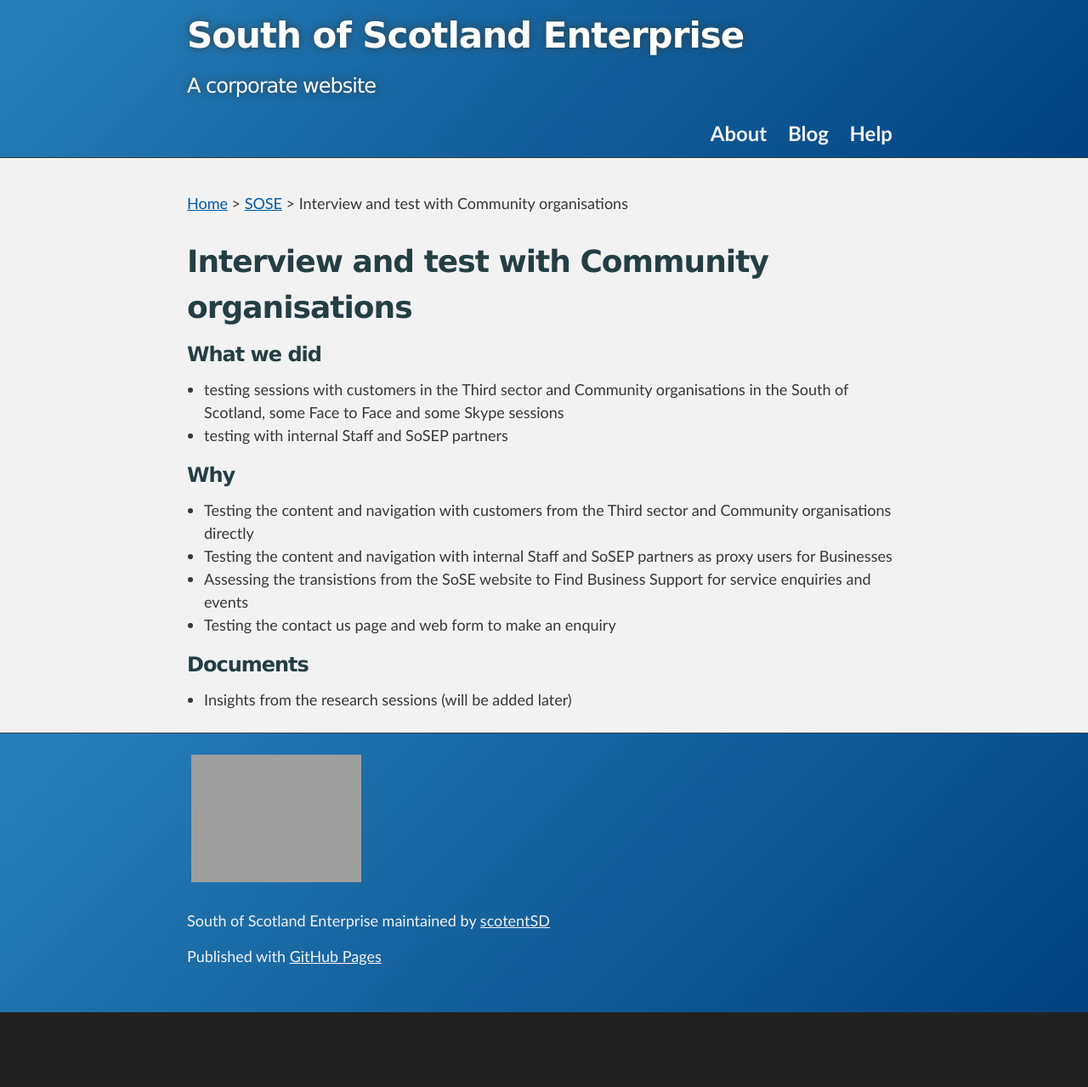
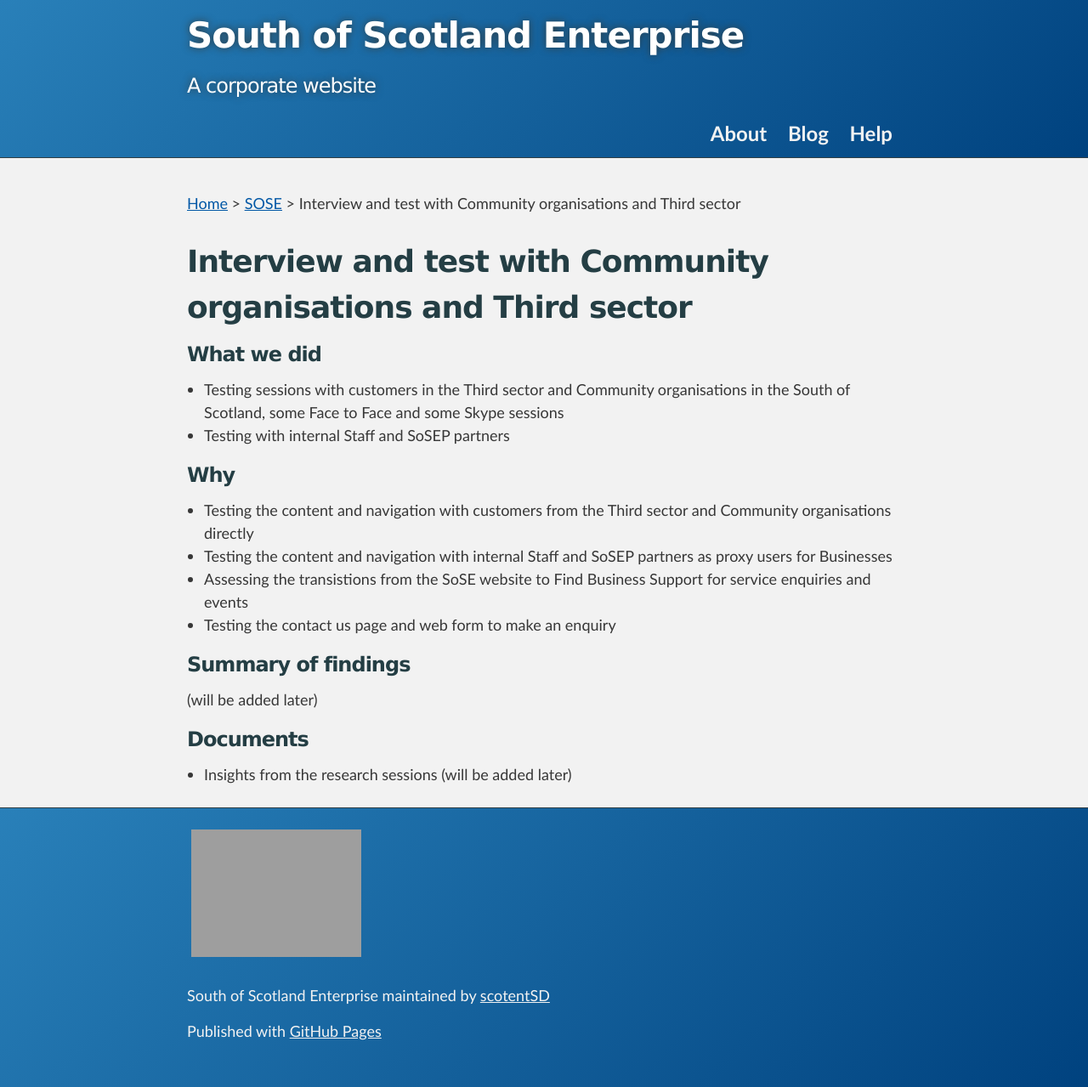
Before and after one commit to scotentSD/SOSE, a Jekyll site: the page built from _posts/2020-02-17-sosF2F-17-02-2020.md, in a window 1280 px wide. Shown: the whole page at 85% size. Built offline with Jekyll 4.4.1, drawn with Linux system fonts in a browser that asks for light colours; before the commit the page ends 1191 px from its top, so only the background shows below that.

Commit message:
SK - capitalise first bullet point and complete title

```diff
--- a/_posts/2020-02-17-sosF2F-17-02-2020.md
+++ b/_posts/2020-02-17-sosF2F-17-02-2020.md
@@ -1,6 +1,6 @@
 ---
 layout: post              # Don't change this from "post"
-title: Interview and test with Community organisations  # Title to show on the page
+title: Interview and test with Community organisations and Third sector  # Title to show on the page
 type: other           # Chose from: lab, online, a11y, other, partner
 phase: beta               # chose from discovery, alpha, beta, live
 initials: sk              # initials of person who did/uploaded the research
@@ -8,8 +8,8 @@ display_date: Week starting 17/02/20 # Date to show on the page
 ---
 
 ### What we did
-- testing sessions with customers in the Third sector and Community organisations in the South of Scotland, some Face to Face and some Skype sessions
-- testing with internal Staff and SoSEP partners
+- Testing sessions with customers in the Third sector and Community organisations in the South of Scotland, some Face to Face and some Skype sessions
+- Testing with internal Staff and SoSEP partners
 
 
 ### Why
@@ -19,6 +19,10 @@ display_date: Week starting 17/02/20 # Date to show on the page
 - Testing the contact us page and web form to make an enquiry
 
 
+### Summary of findings
+
+(will be added later)
+
 ### Documents
 
 - Insights from the research sessions (will be added later)
```
